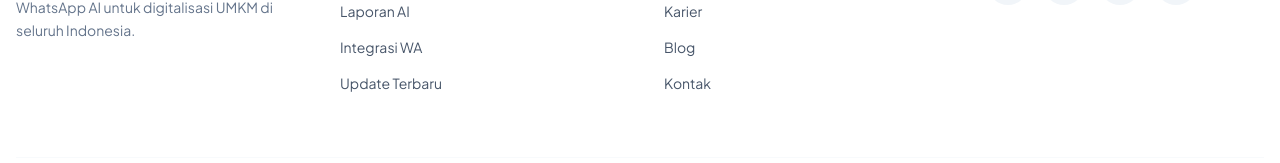
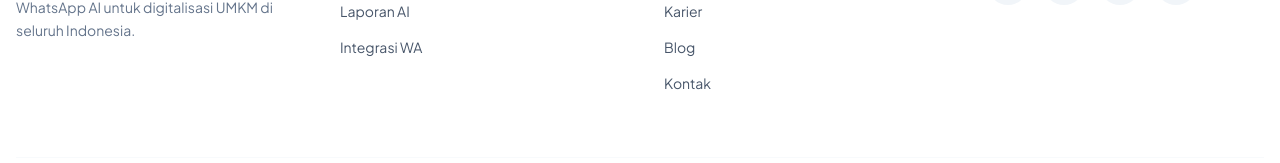
Before and after one commit to firdausnanda/kalastudio, a Next.js app: page / in a window 1280 px wide. Shown: the part 4496-4659 px from the top of the page. Built offline with nearby package versions, Linux system fonts and the light colour scheme.

Commit message:
[FIX] Remove footer menu

```diff
--- a/src/components/Footer.jsx
+++ b/src/components/Footer.jsx
@@ -21,7 +21,6 @@ export default function Footer() {
               <li><Link className="hover:text-primary transition-colors" href="/fitur">Fitur</Link></li>
               <li><Link className="hover:text-primary transition-colors" href="/laporan-ai">Laporan AI</Link></li>
               <li><Link className="hover:text-primary transition-colors" href="/integrasi-wa">Integrasi WA</Link></li>
-              <li><a className="hover:text-primary transition-colors" href="#">Update Terbaru</a></li>
             </ul>
           </div>
           <div>
```
